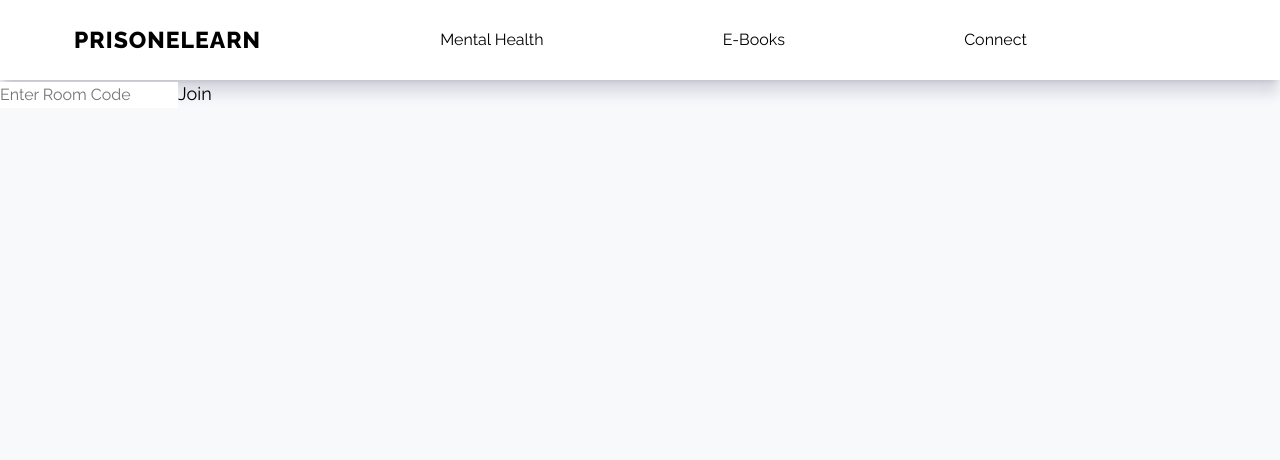
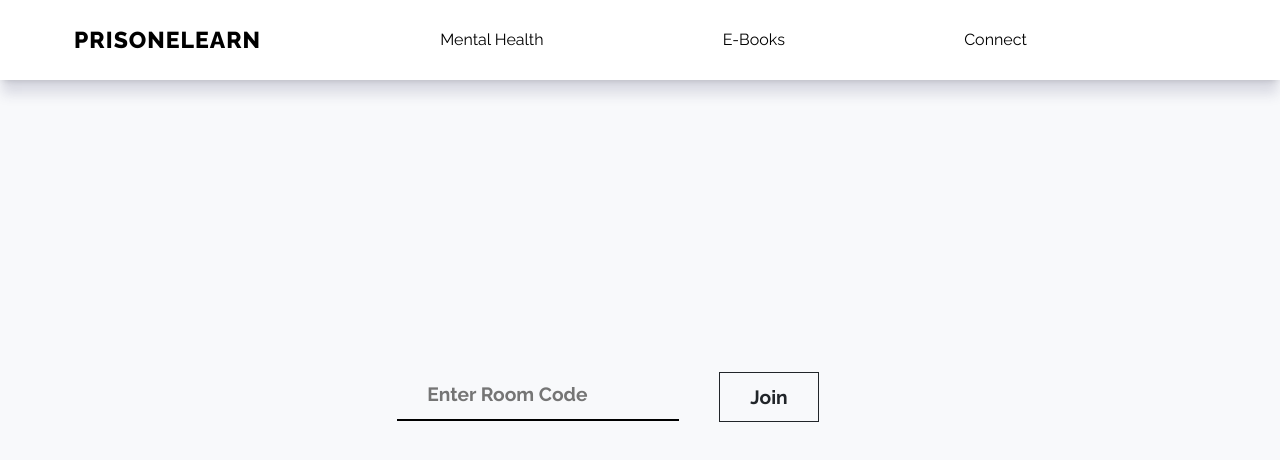
Before and after one commit to inputvar/Supernova, a React (Create React App) app in the folder frontend/: page /connect in a window 1280 px wide. Shown: the top 460 px of the page. Built offline with nearby package versions, Linux system fonts and the light colour scheme.

Commit message:
Connect UI

```diff
--- a/frontend/package.json
+++ b/frontend/package.json
@@ -6,6 +6,8 @@
     "@testing-library/jest-dom": "^5.16.5",
     "@testing-library/react": "^13.4.0",
     "@testing-library/user-event": "^13.5.0",
+    "@zegocloud/zego-uikit-prebuilt": "^1.8.11",
+    "@zegocloud/zego-uikit-prebuilt-live-streaming-rn": "^2.1.0",
     "react": "^18.2.0",
     "react-dom": "^18.2.0",
     "react-icons": "^4.4.0",
--- a/frontend/src/App.css
+++ b/frontend/src/App.css
@@ -569,3 +569,27 @@ button1 svg {
   margin-bottom: 12vh;
   border-radius: 0;
 }
+
+.meetBtn{
+  padding: 10px 30px;
+  font-size: larger;
+  font-weight: bold;
+  margin-bottom: 18px;
+}
+
+.meetDeet{
+  height: 80vh;
+  display: flex;
+  justify-content: center;
+  align-items: center;
+}
+
+.meetCode{
+  margin-right: 5vh;
+  padding: 0 30px 10px 30px;
+  font-size: larger;
+  font-weight: bold;
+  border-radius: 0;
+  border-bottom: solid black 2px;
+  background-color: #f8f9fb;
+}
--- a/frontend/src/App.js
+++ b/frontend/src/App.js
@@ -3,7 +3,7 @@ import { BrowserRouter, Routes, Route } from "react-router-dom";
 import { Home, SingleCourse, Cart } from "./pages";
 import Navbar from "./components/Navbar";
 import MentalHealth from "./components/MentalHealth";
-import ConnectVideo from "./components/ConnectVideo";
+
 import Form from "./pages/Form";
 import EBooks from "./components/EBooks";
 import Recommend from "./components/Recommend";
--- a/frontend/src/components/Hero.js
+++ b/frontend/src/components/Hero.js
@@ -8,8 +8,8 @@ const Hero = () => {
     <HeroWrapper className = "bg-black">
       <div className='container h-100 flex'>
         <div className='hero-content'>
-          <h1>Got no Idea?</h1>
-          <p>Take a quiz now <Link to="recommend" className='btn btn-lg btn-outline-dark findOut' > Find out </Link></p>
+          <h1 style={{"font-weight":"bolder"}}>Got no Idea?</h1>
+          <p style={{"font-weight":"bolder"}}>Take a quiz now <Link style={{"font-weight":"bold", "font-size":"medium"}} to="recommend" className='btn btn-lg btn-outline-dark findOut' > Find out </Link></p>
         </div>
       </div>
     </HeroWrapper>
--- a/frontend/src/pages/Home/Index.js
+++ b/frontend/src/pages/Home/Index.js
@@ -11,14 +11,15 @@ const HomePage = () => {
   }, [navigate, value]);
 
   return (
-    <div>
+    <div className="meetDeet">
       <input
+      className="meetCode"
         value={value}
         onChange={e => setValue(e.target.value)}
         type="text"
         placeholder="Enter Room Code"
       />
-      <button onClick={handleJoinRoom}>Join</button>
+      <button className="btn btn-outline-dark btn-lg meetBtn" onClick={handleJoinRoom}>Join</button>
     </div>
   );
 };
--- /dev/null
+++ b/package.json
@@ -0,0 +1,5 @@
+{
+  "dependencies": {
+    "@zegocloud/zego-uikit-prebuilt-live-streaming-rn": "^2.1.0"
+  }
+}
```
Also changed, not shown: 2 other files (tests, documents, lock files or other folders).
